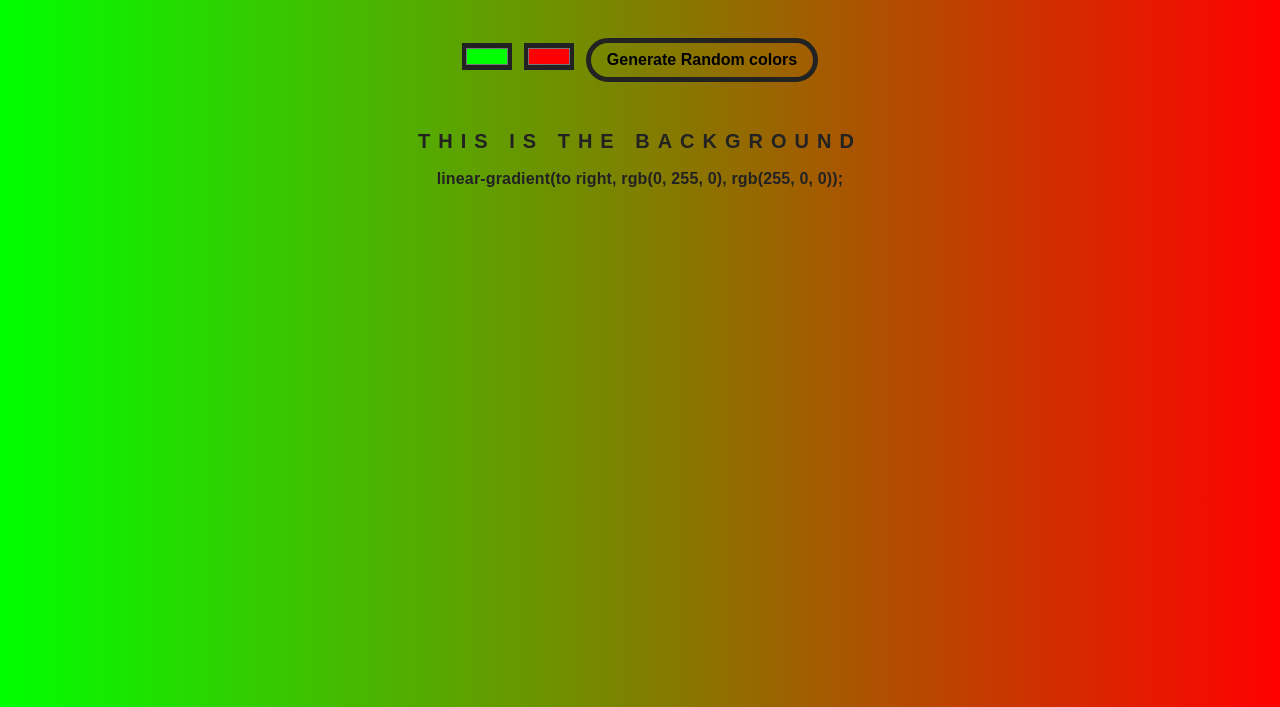
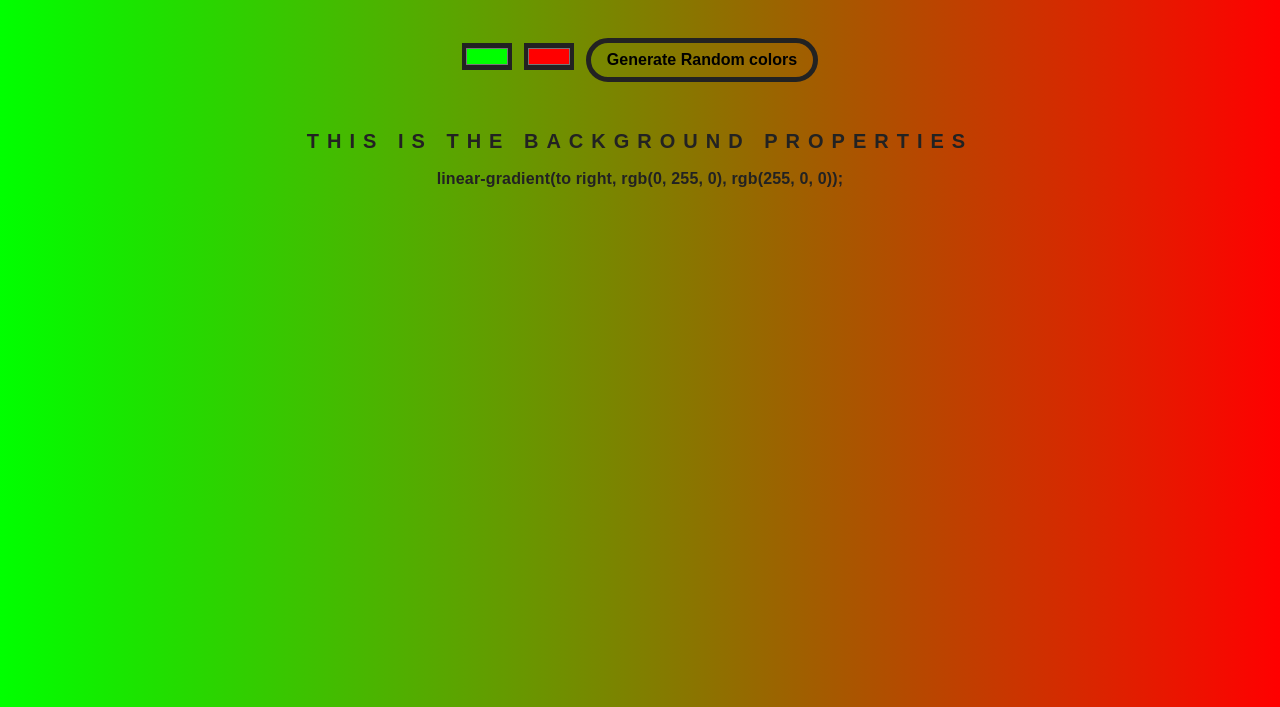
Before and after one commit to Rahul-Ramrakhyani/Background-Generator, a plain HTML site: page index.html in a window 1280 px wide. Shown: the part 93-800 px from the top of the page. Drawn offline with Linux system fonts and the light colour scheme.

Commit message:
minor changes

```diff
--- a/index.html
+++ b/index.html
@@ -20,7 +20,7 @@
 <input class="color2" type="color" name="color2" value="#ff0000">
 <button class="random">Generate Random colors</button>
 
-<h2>This is the Background</h2>
+<h2>This is the Background Properties</h2>
 
 <h3></h3>
 
```
